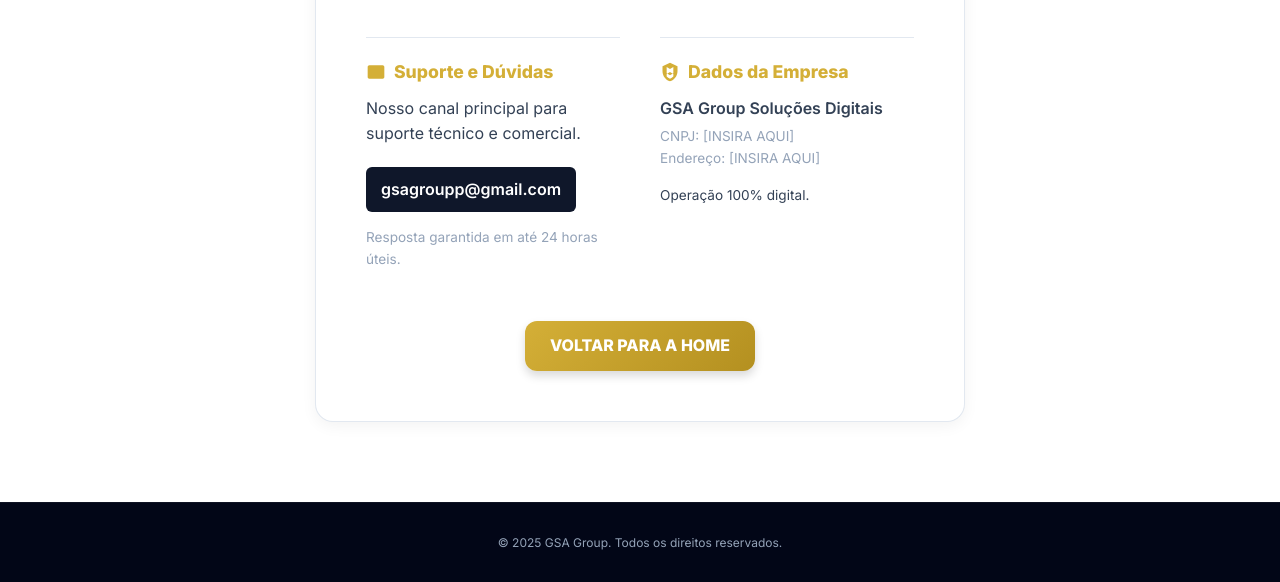
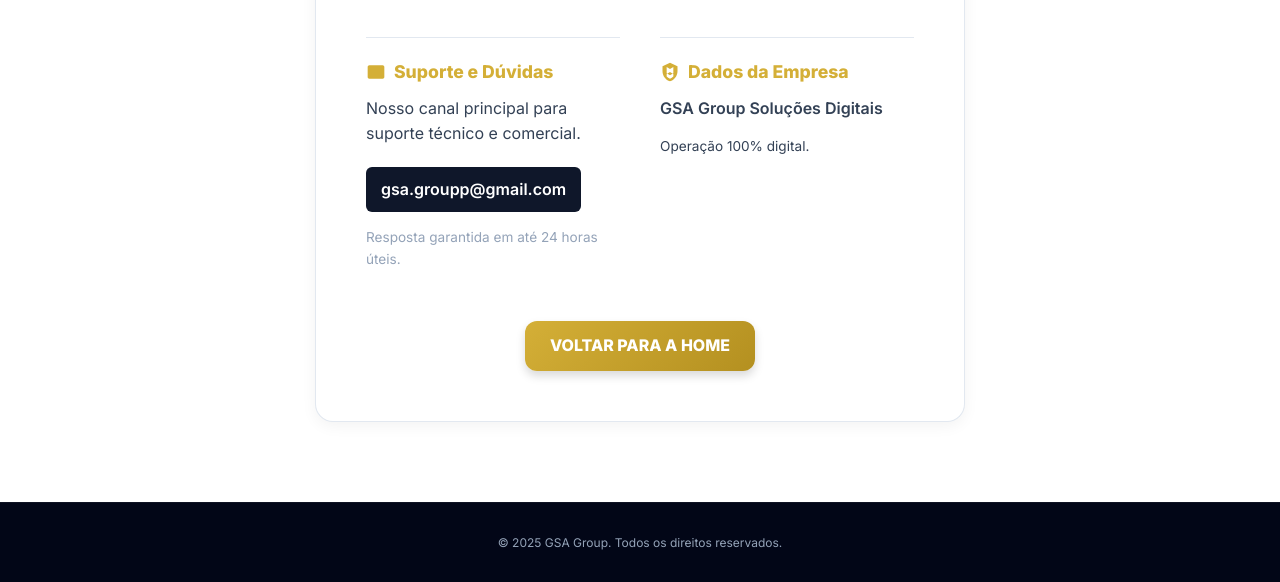
Before and after one commit to Fernandezdevv/GSAgroup, a plain HTML site: page footer/contato.html in a window 1280 px wide. Shown: the part 335-917 px from the top of the page. Drawn offline with Linux system fonts and the light colour scheme.

Commit message:
Fiz ajustes finais no layout

```diff
--- a/footer/contato.html
+++ b/footer/contato.html
@@ -42,13 +42,12 @@
                 <div class="info-block">
                     <h3><svg viewBox="0 0 24 24" width="20" height="20" fill="var(--gsa-gold)"><path d="M20,4H4C2.9,4 2,4.9 2,6V18C2,19.1 2.9,20 4,20H20C21.1,20 22,19.1 22,18V6C22,4.9 21.1,4 20,4M20,6L12,11L4,6V18H20V6M20,18H4V8L12,13L20,8V18Z"/></svg> Suporte e Dúvidas</h3>
                     <p style="color: var(--text-dark); margin-bottom: 5px;">Nosso canal principal para suporte técnico e comercial.</p>
-                    <a href="mailto:gsagroupp@gmail.com" class="email-btn" style="margin-top: 15px;">gsagroupp@gmail.com</a>
+                    <a href="mailto:gsagroupp@gmail.com" class="email-btn" style="margin-top: 15px;">gsa.groupp@gmail.com</a>
                     <p style="margin-top: 15px; font-size: 0.85rem; color: var(--text-light);">Resposta garantida em até 24 horas úteis.</p>
                 </div>
                 <div class="info-block">
                     <h3><svg viewBox="0 0 24 24" width="20" height="20" fill="var(--gsa-gold)"><path d="M12,1L3,5V11C3,16.55 6.84,21.74 12,23C17.16,21.74 21,16.55 21,11V5L12,1M12,20C10.5,19.4 9.15,18.5 8,17.4V14.5L12,12L16,14.5V17.4C14.85,18.5 13.5,19.4 12,20M12,16L8,13.5V6L12,8.5L16,6V13.5L12,16Z"/></svg> Dados da Empresa</h3>
                     <p style="color: var(--text-dark); font-weight: 600; margin-bottom: 5px;">GSA Group Soluções Digitais</p>
-                    <p style="font-size: 0.85rem; color: var(--text-light);">CNPJ: [INSIRA AQUI]<br>Endereço: [INSIRA AQUI]</p>
                     <p style="font-size: 0.85rem; color: var(--text-dark); margin-top: 15px;">Operação 100% digital.</p>
                 </div>
             </div>
```
